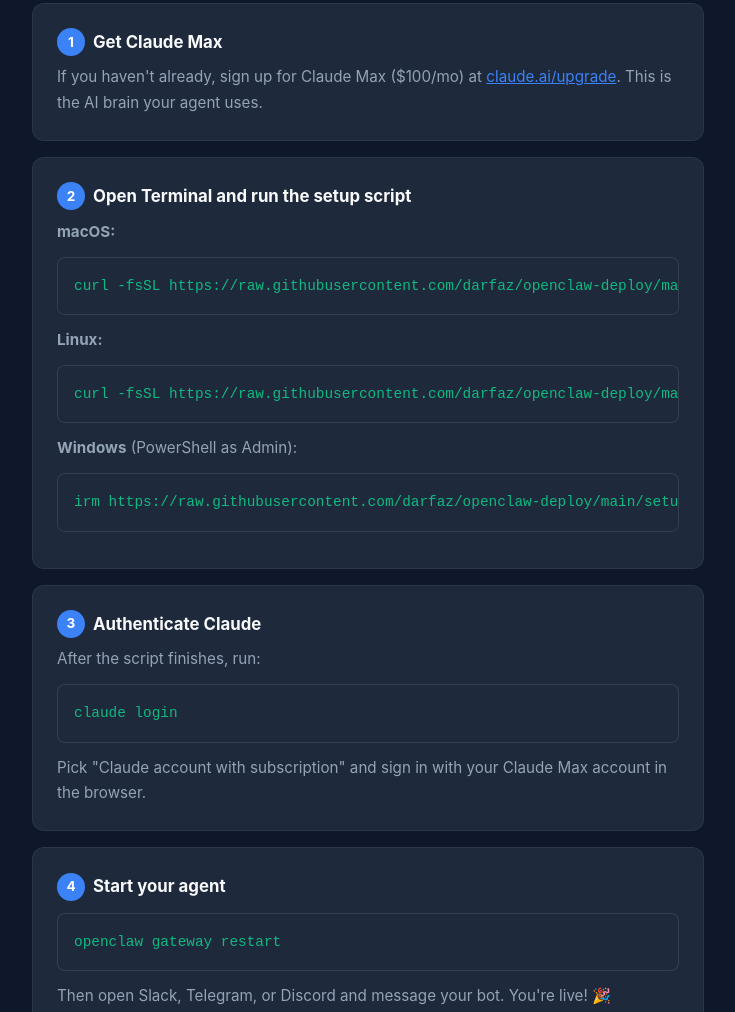
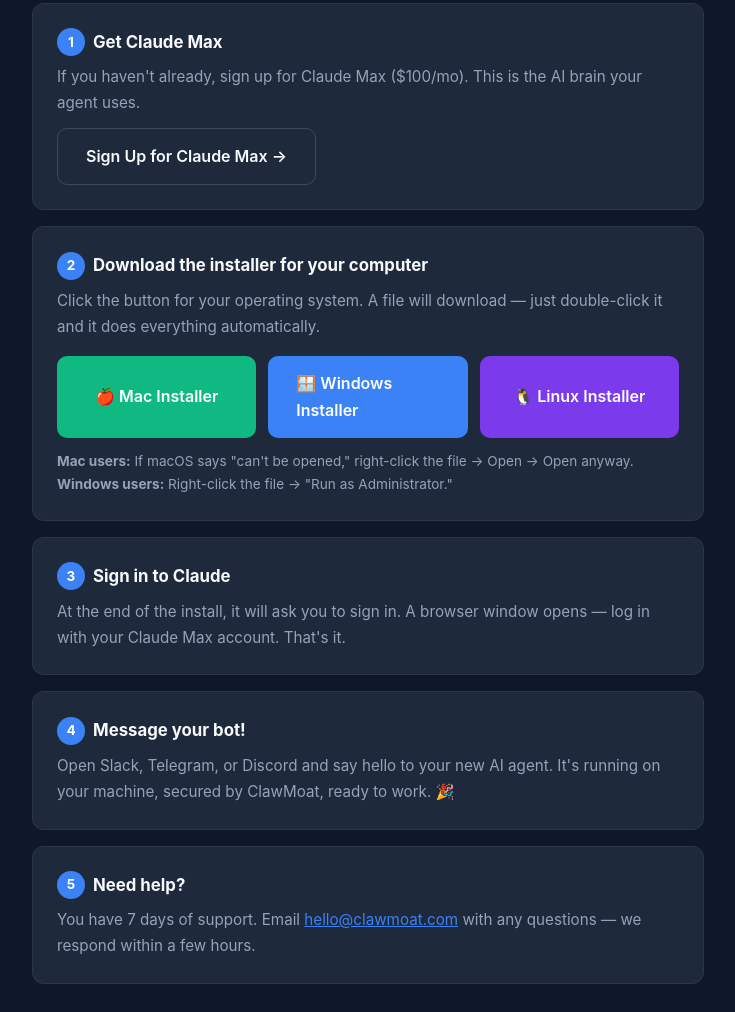
Before and after one commit to darfaz/clawmoat, a website: page docs/services/get-started.html in a window 1280 px wide. Shown: the part 401-1413 px from the top of the page, without its empty margins (272-1007 px from the left). Drawn offline with Linux system fonts and the light colour scheme.

Commit message:
Add downloadable installers (Mac/Windows/Linux) — double-click to install

```diff
--- a/docs/services/get-started.html
+++ b/docs/services/get-started.html
@@ -56,30 +56,29 @@
 
     <div class="step">
       <h3><span class="num">1</span> Get Claude Max</h3>
-      <p>If you haven't already, sign up for Claude Max ($100/mo) at <a href="https://claude.ai/upgrade" style="color:var(--blue)">claude.ai/upgrade</a>. This is the AI brain your agent uses.</p>
+      <p>If you haven't already, sign up for Claude Max ($100/mo). This is the AI brain your agent uses.</p>
+      <a href="https://claude.ai/upgrade" class="btn btn-outline" style="margin-top:12px" target="_blank">Sign Up for Claude Max →</a>
     </div>
 
     <div class="step">
-      <h3><span class="num">2</span> Open Terminal and run the setup script</h3>
-      <p><strong>macOS:</strong></p>
-      <pre onclick="navigator.clipboard.writeText(this.textContent.trim())">curl -fsSL https://raw.githubusercontent.com/darfaz/openclaw-deploy/main/setup-macos.sh | bash</pre>
-      <p><strong>Linux:</strong></p>
-      <pre onclick="navigator.clipboard.writeText(this.textContent.trim())">curl -fsSL https://raw.githubusercontent.com/darfaz/openclaw-deploy/main/setup-linux.sh | bash</pre>
-      <p><strong>Windows</strong> (PowerShell as Admin):</p>
-      <pre onclick="navigator.clipboard.writeText(this.textContent.trim())">irm https://raw.githubusercontent.com/darfaz/openclaw-deploy/main/setup-windows.ps1 | iex</pre>
+      <h3><span class="num">2</span> Download the installer for your computer</h3>
+      <p>Click the button for your operating system. A file will download — just double-click it and it does everything automatically.</p>
+      <div style="display:flex;gap:12px;flex-wrap:wrap;margin-top:16px">
+        <a href="/services/downloads/install-openclaw.command" download class="btn btn-green" style="flex:1;justify-content:center;min-width:160px">🍎 Mac Installer</a>
+        <a href="/services/downloads/install-openclaw.bat" download class="btn btn-green" style="flex:1;justify-content:center;min-width:160px;background:var(--blue)">🪟 Windows Installer</a>
+        <a href="/services/downloads/install-openclaw.sh" download class="btn btn-green" style="flex:1;justify-content:center;min-width:160px;background:#7c3aed">🐧 Linux Installer</a>
+      </div>
+      <p style="color:var(--gray);font-size:.85rem;margin-top:12px"><strong>Mac users:</strong> If macOS says "can't be opened," right-click the file → Open → Open anyway.<br><strong>Windows users:</strong> Right-click the file → "Run as Administrator."</p>
     </div>
 
     <div class="step">
-      <h3><span class="num">3</span> Authenticate Claude</h3>
-      <p>After the script finishes, run:</p>
-      <pre onclick="navigator.clipboard.writeText('claude login')">claude login</pre>
-      <p>Pick "Claude account with subscription" and sign in with your Claude Max account in the browser.</p>
+      <h3><span class="num">3</span> Sign in to Claude</h3>
+      <p>At the end of the install, it will ask you to sign in. A browser window opens — log in with your Claude Max account. That's it.</p>
     </div>
 
     <div class="step">
-      <h3><span class="num">4</span> Start your agent</h3>
-      <pre onclick="navigator.clipboard.writeText('openclaw gateway restart')">openclaw gateway restart</pre>
-      <p>Then open Slack, Telegram, or Discord and message your bot. You're live! 🎉</p>
+      <h3><span class="num">4</span> Message your bot!</h3>
+      <p>Open Slack, Telegram, or Discord and say hello to your new AI agent. It's running on your machine, secured by ClawMoat, ready to work. 🎉</p>
     </div>
 
     <div class="step">
```
Also changed, not shown: 3 other files.
